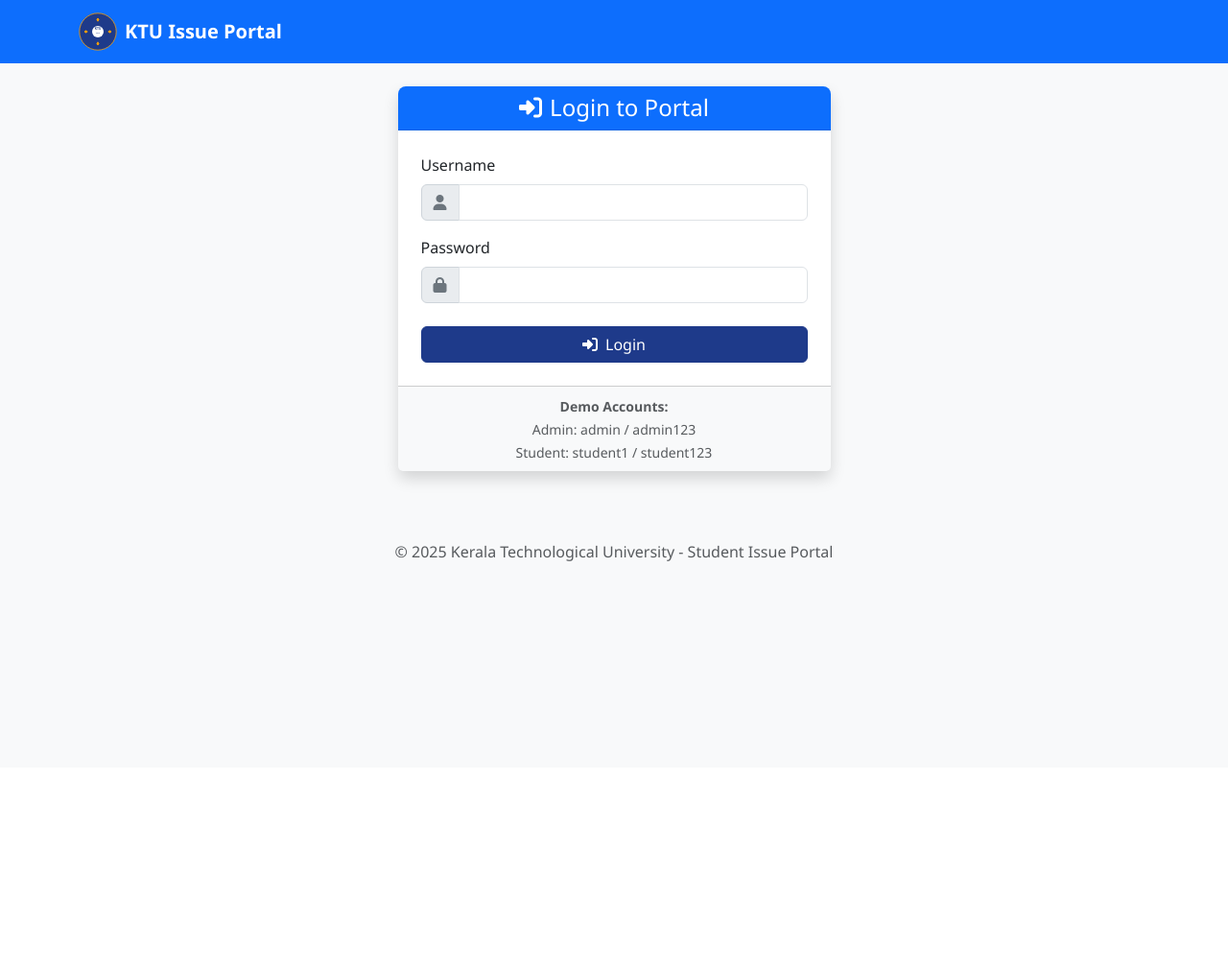
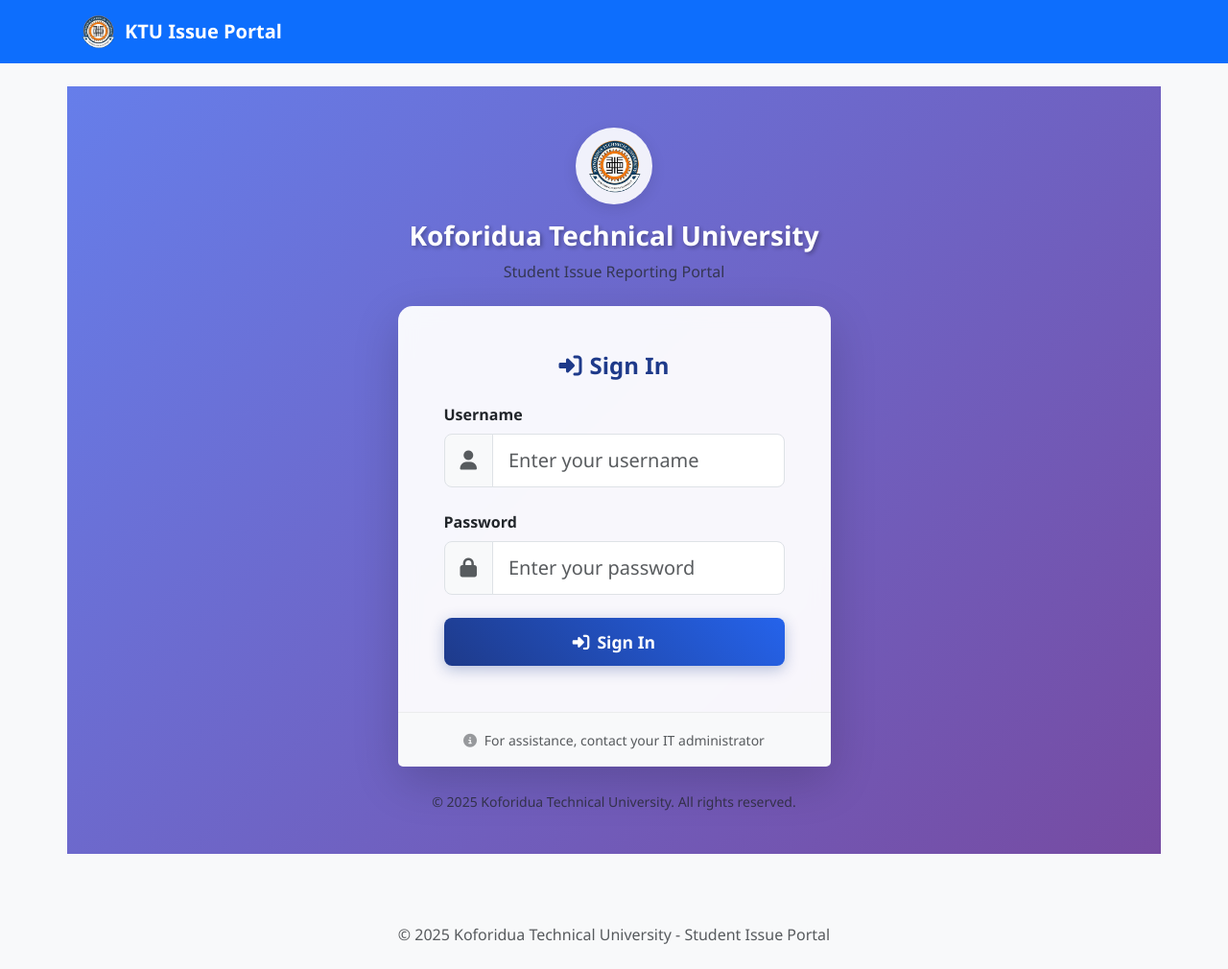
Before and after one commit to BlusMotif/Student-Reporting-System, a Flask app: page /login in a window 1280 px wide. Shown: the whole page at 96% size. Before the commit the page ends 585 px from the top, so only its background shows below. Run offline with Flask 3, Linux system fonts and the light colour scheme.

Commit message:
Update system branding and login for Koforidua Technical University
Updates branding to KTU, integrates KTU logo, and redesigns the login page with new CSS.

Replit-Commit-Author: Agent
Replit-Commit-Session-Id: 3328a7f1-b510-40a4-8abf-944aaa023b1a
Replit-Commit-Screenshot-Url: https://storage.googleapis.com/screenshot-production-us-central1/0be1a02d-16b7-4c14-9ac4-897f370e970f/3328a7f1-b510-40a4-8abf-944aaa023b1a/0PXAuk1

```diff
--- a/static/style.css
+++ b/static/style.css
@@ -1,9 +1,11 @@
-/* Custom styles for KTU Issue Portal */
+/* Custom styles for Koforidua Technical University Issue Portal */
 
 :root {
     --ktu-primary: #1e3a8a;
     --ktu-secondary: #f59e0b;
     --ktu-accent: #059669;
+    --ktu-orange: #ff6b35;
+    --ktu-blue: #1a365d;
 }
 
 body {
@@ -186,3 +188,107 @@ footer {
     background-color: rgba(30, 58, 138, 0.1);
     color: var(--ktu-primary);
 }
+
+/* Professional Login Page Styles */
+.min-vh-100 {
+    min-height: 100vh;
+    background: linear-gradient(135deg, #667eea 0%, #764ba2 100%);
+    padding: 2rem 0;
+}
+
+.login-container {
+    animation: fadeInUp 0.8s ease-out;
+}
+
+.university-logo {
+    width: 80px;
+    height: 80px;
+    border-radius: 50%;
+    padding: 8px;
+    background: rgba(255, 255, 255, 0.9);
+    box-shadow: 0 4px 15px rgba(0, 0, 0, 0.1);
+}
+
+.university-name {
+    color: #ffffff;
+    font-weight: 600;
+    text-shadow: 2px 2px 4px rgba(0, 0, 0, 0.3);
+    margin-bottom: 0.5rem;
+}
+
+.login-card {
+    border: none;
+    border-radius: 15px;
+    background: rgba(255, 255, 255, 0.95);
+    backdrop-filter: blur(10px);
+}
+
+.login-title {
+    color: var(--ktu-primary);
+    font-weight: 600;
+}
+
+.input-group-lg .form-control,
+.input-group-lg .input-group-text {
+    border-radius: 8px;
+    padding: 0.75rem 1rem;
+}
+
+.input-group-text {
+    background-color: #f8f9fa !important;
+    border: 1px solid #dee2e6;
+    color: #6c757d;
+}
+
+.login-btn {
+    background: linear-gradient(45deg, var(--ktu-primary), #2563eb);
+    border: none;
+    border-radius: 8px;
+    padding: 0.75rem 2rem;
+    font-weight: 600;
+    font-size: 1.1rem;
+    transition: all 0.3s ease;
+    box-shadow: 0 4px 15px rgba(30, 58, 138, 0.3);
+}
+
+.login-btn:hover {
+    background: linear-gradient(45deg, #1e40af, var(--ktu-primary));
+    transform: translateY(-2px);
+    box-shadow: 0 6px 20px rgba(30, 58, 138, 0.4);
+}
+
+.card-footer {
+    border-radius: 0 0 15px 15px;
+    border-top: 1px solid rgba(0, 0, 0, 0.05);
+}
+
+@keyframes fadeInUp {
+    from {
+        opacity: 0;
+        transform: translateY(30px);
+    }
+    to {
+        opacity: 1;
+        transform: translateY(0);
+    }
+}
+
+/* Responsive adjustments for login */
+@media (max-width: 768px) {
+    .university-logo {
+        width: 60px;
+        height: 60px;
+    }
+
+    .university-name {
+        font-size: 1.5rem;
+    }
+
+    .login-card .card-body {
+        padding: 2rem !important;
+    }
+
+    .min-vh-100 {
+        padding: 1rem 0;
+    }
+}
--- a/templates/admin_dashboard.html
+++ b/templates/admin_dashboard.html
@@ -1,6 +1,6 @@
 {% extends "base.html" %}
 
-{% block title %}Admin Dashboard - KTU Issue Portal{% endblock %}
+{% block title %}Admin Dashboard - Koforidua Technical University{% endblock %}
 
 {% block content %}
 <div class="row">
--- a/templates/base.html
+++ b/templates/base.html
@@ -3,7 +3,7 @@
 <head>
     <meta charset="UTF-8">
     <meta name="viewport" content="width=device-width, initial-scale=1.0">
-    <title>{% block title %}KTU Student Issue Portal{% endblock %}</title>
+    <title>{% block title %}Koforidua Technical University - Student Issue Portal{% endblock %}</title>
     <link href="https://cdn.jsdelivr.net/npm/bootstrap@5.3.0/dist/css/bootstrap.min.css" rel="stylesheet">
     <link href="https://cdnjs.cloudflare.com/ajax/libs/font-awesome/6.4.0/css/all.min.css" rel="stylesheet">
     <link href="{{ url_for('static', filename='style.css') }}" rel="stylesheet">
@@ -13,7 +13,7 @@
     <nav class="navbar navbar-expand-lg navbar-dark bg-primary">
         <div class="container">
             <a class="navbar-brand d-flex align-items-center" href="{{ url_for('index') }}">
-                <img src="{{ url_for('static', filename='ktu-logo.svg') }}" alt="KTU Logo" width="40" height="40" class="me-2">
+                <img src="{{ url_for('static', filename='ktu-logo.png') }}" alt="KTU Logo" width="40" height="40" class="me-2">
                 <span>KTU Issue Portal</span>
             </a>
 
@@ -74,7 +74,7 @@
     <footer class="bg-light mt-5 py-4">
         <div class="container text-center">
             <p class="mb-0 text-muted">
-                &copy; 2025 Kerala Technological University - Student Issue Portal
+                &copy; 2025 Koforidua Technical University - Student Issue Portal
             </p>
         </div>
     </footer>
--- a/templates/login.html
+++ b/templates/login.html
@@ -1,51 +1,69 @@
 {% extends "base.html" %}
 
-{% block title %}Login - KTU Student Issue Portal{% endblock %}
+{% block title %}Login - Koforidua Technical University Student Portal{% endblock %}
 
 {% block content %}
-<div class="row justify-content-center">
-    <div class="col-md-6 col-lg-5">
-        <div class="card shadow">
-            <div class="card-header bg-primary text-white text-center">
-                <h4 class="mb-0">
-                    <i class="fas fa-sign-in-alt me-2"></i>Login to Portal
+<div class="row justify-content-center align-items-center min-vh-100">
+    <div class="col-md-8 col-lg-6 col-xl-5">
+        <div class="login-container">
+            <!-- University Header -->
+            <div class="text-center mb-4">
+                <img src="{{ url_for('static', filename='ktu-logo.png') }}" alt="KTU Logo" class="university-logo mb-3">
+                <h3 class="university-name">Koforidua Technical University</h3>
+                <p class="text-muted">Student Issue Reporting Portal</p>
+            </div>
+
+            <!-- Login Card -->
+            <div class="card login-card shadow-lg">
+                <div class="card-body p-5">
+                    <h4 class="text-center mb-4 login-title">
+                        <i class="fas fa-sign-in-alt me-2"></i>Sign In
                     </h4>
-            </div>
-            <div class="card-body p-4">
+
                     <form method="POST">
-                    <div class="mb-3">
-                        <label for="username" class="form-label">Username</label>
-                        <div class="input-group">
-                            <span class="input-group-text"><i class="fas fa-user"></i></span>
-                            <input type="text" class="form-control" id="username" name="username" required>
+                        <div class="mb-4">
+                            <label for="username" class="form-label fw-semibold">Username</label>
+                            <div class="input-group input-group-lg">
+                                <span class="input-group-text bg-light">
+                                    <i class="fas fa-user text-muted"></i>
+                                </span>
+                                <input type="text" class="form-control" id="username" name="username"
+                                       placeholder="Enter your username" required>
                             </div>
                         </div>
 
                         <div class="mb-4">
-                        <label for="password" class="form-label">Password</label>
-                        <div class="input-group">
-                            <span class="input-group-text"><i class="fas fa-lock"></i></span>
-                            <input type="password" class="form-control" id="password" name="password" required>
+                            <label for="password" class="form-label fw-semibold">Password</label>
+                            <div class="input-group input-group-lg">
+                                <span class="input-group-text bg-light">
+                                    <i class="fas fa-lock text-muted"></i>
+                                </span>
+                                <input type="password" class="form-control" id="password" name="password"
+                                       placeholder="Enter your password" required>
                             </div>
                         </div>
 
-                    <button type="submit" class="btn btn-primary w-100">
-                        <i class="fas fa-sign-in-alt me-2"></i>Login
+                        <button type="submit" class="btn btn-primary btn-lg w-100 login-btn">
+                            <i class="fas fa-sign-in-alt me-2"></i>Sign In
                         </button>
                     </form>
                 </div>
-            <div class="card-footer bg-light">
-                <div class="row text-center">
-                    <div class="col-12">
+
+                <div class="card-footer bg-light text-center py-3">
                     <small class="text-muted">
-                            <strong>Demo Accounts:</strong><br>
-                            Admin: admin / admin123<br>
-                            Student: student1 / student123
+                        <i class="fas fa-info-circle me-1"></i>
+                        For assistance, contact your IT administrator
+                    </small>
+                </div>
+            </div>
+
+            <!-- Footer -->
+            <div class="text-center mt-4">
+                <small class="text-muted">
+                    &copy; 2025 Koforidua Technical University. All rights reserved.
                 </small>
             </div>
         </div>
     </div>
 </div>
-    </div>
-</div>
 {% endblock %}
--- a/templates/my_issues.html
+++ b/templates/my_issues.html
@@ -1,6 +1,6 @@
 {% extends "base.html" %}
 
-{% block title %}My Issues - KTU Issue Portal{% endblock %}
+{% block title %}My Issues - Koforidua Technical University{% endblock %}
 
 {% block content %}
 <div class="row">
--- a/templates/student_dashboard.html
+++ b/templates/student_dashboard.html
@@ -1,6 +1,6 @@
 {% extends "base.html" %}
 
-{% block title %}Student Dashboard - KTU Issue Portal{% endblock %}
+{% block title %}Student Dashboard - Koforidua Technical University{% endblock %}
 
 {% block content %}
 <div class="row">
--- a/templates/submit_issue.html
+++ b/templates/submit_issue.html
@@ -1,6 +1,6 @@
 {% extends "base.html" %}
 
-{% block title %}Submit Issue - KTU Issue Portal{% endblock %}
+{% block title %}Submit Issue - Koforidua Technical University{% endblock %}
 
 {% block content %}
 <div class="row justify-content-center">
```
Also changed, not shown: replit.md (+13 -4 lines), attached_assets/ktulogo_1753280835966.png (added), static/ktu-logo.png (added), university_issues.db. Lines whose indentation alone changed are shown as unchanged.
